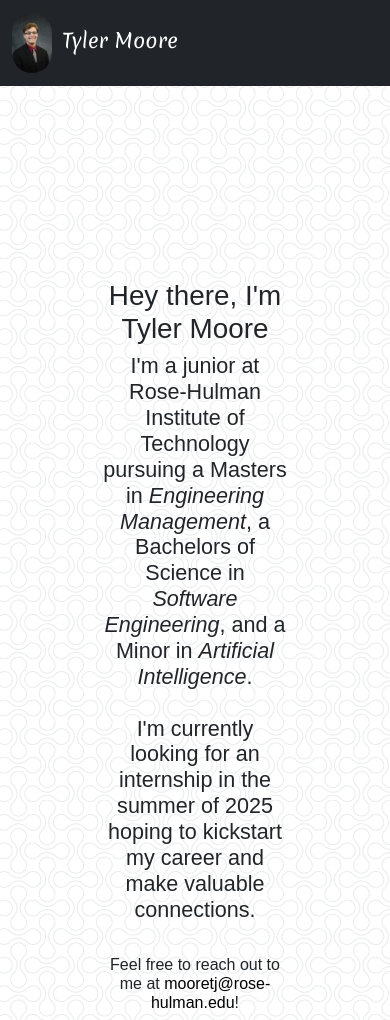
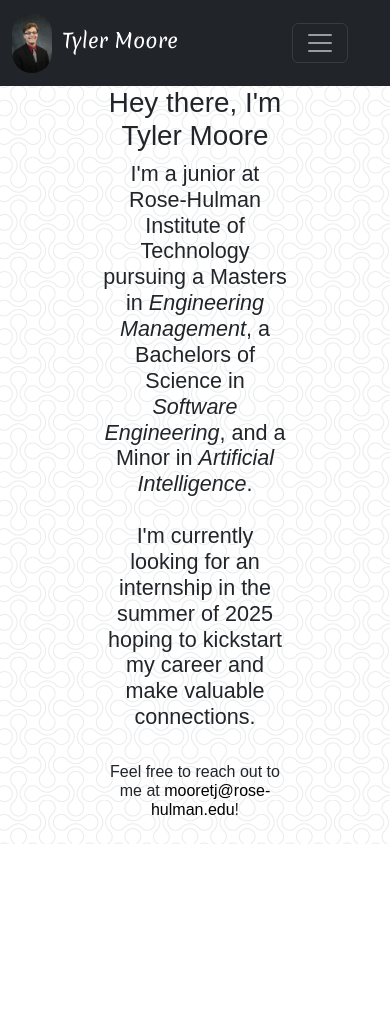
Before and after one commit to rhit-mooretj/portfolio, a plain HTML site: page index.html in a window 390 px wide. After the commit the page ends 844 px from the top, so only its background shows below. Drawn offline with nearby package versions, Linux system fonts and the light colour scheme; a web font is replaced by a local one.

Commit message:
Added navbar support on mobile

```diff
--- a/index.html
+++ b/index.html
@@ -25,7 +25,7 @@
 
 <body>
     <!--Nav Bar-->
-    <nav class="navbar navbar-expand-sm bg-dark navbar-dark">
+    <nav class="navbar navbar-expand-md bg-dark navbar-dark" id="mainNav">
         <div class="container-fluid">
             <a class="navbar-brand" href="index.html">
                 <img src="img/portrait.png" alt="portrait" style="width:40px;" class="rounded-pill">
@@ -33,6 +33,10 @@
                     Tyler Moore
                 </span>
             </a>
+            <button class="navbar-toggler ms-auto" type="button" data-bs-toggle="collapse" data-bs-target="#collapsibleNavbar"
+                aria-controls="navbarNavAltMarkup" aria-label="Toggle navigation">
+                <span class="navbar-toggler-icon"></span>
+            </button>
             <div id="navLinks">
                 <div class="collapse navbar-collapse" id="collapsibleNavbar">
                     <ul class="navbar-nav">
@@ -66,7 +70,7 @@
         </div>
     </nav>
 
-    <div id="mainContent">
+    <div class="align-items-center" id="mainContent">
         <h1>Hey there, I'm Tyler Moore</h1>
         <h4>I'm a junior at Rose-Hulman Institute of Technology pursuing a Masters in <i>Engineering Management</i>,
             a Bachelors of Science in <i>Software Engineering</i>, and a Minor in <i>Artificial Intelligence</i>.
--- a/styles/main.css
+++ b/styles/main.css
@@ -3,13 +3,8 @@
     font-family: century-gothic, sans-serif;
     font-style: normal;
     margin: 0;
-    position: absolute;
-    top: 33%;
     padding-left: 100px;
     padding-right: 100px;
+    align-items: center;
+    height: 100%;
 }
-
-/* footer {
-    position: fixed;
-    width: 100%
-} */
--- a/styles/template.css
+++ b/styles/template.css
@@ -14,6 +14,7 @@
     font-family: century-gothic, sans-serif;
     font-weight: 400;
     font-style: normal;
+    padding-left: 30px;
 }
 
 body {
```
Also changed, not shown: about.html (+10 -5 lines), experience.html (+10 -5 lines), projects.html (+6 -3 lines).
